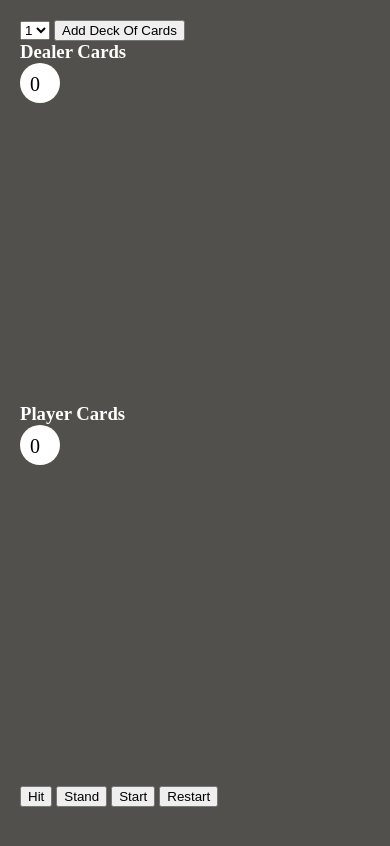
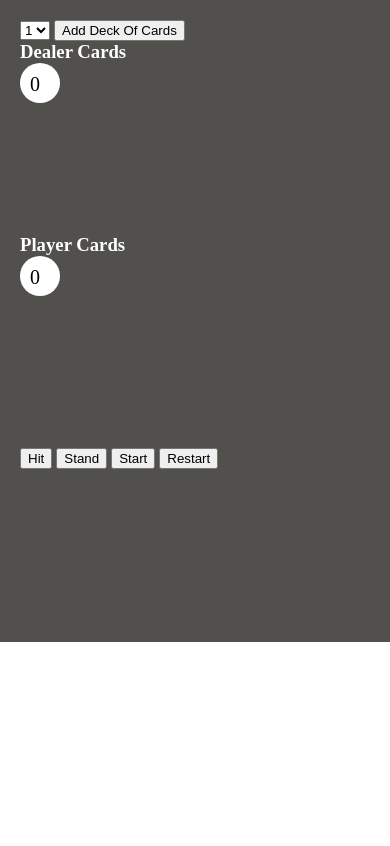
Before and after one commit to ivanstoenchev/blackjack, a plain HTML site: page index.html in a window 390 px wide. Drawn offline with Linux system fonts and the light colour scheme.

Commit message:
Update style.css

```diff
--- a/style.css
+++ b/style.css
@@ -75,7 +75,7 @@ h3 {
 @media screen and (max-width: 500px) {
     .bjGround {
         padding-bottom: 0px;
-        height: 43vh;
+        height: 23vh;
     }
 
     .pCard {
```
